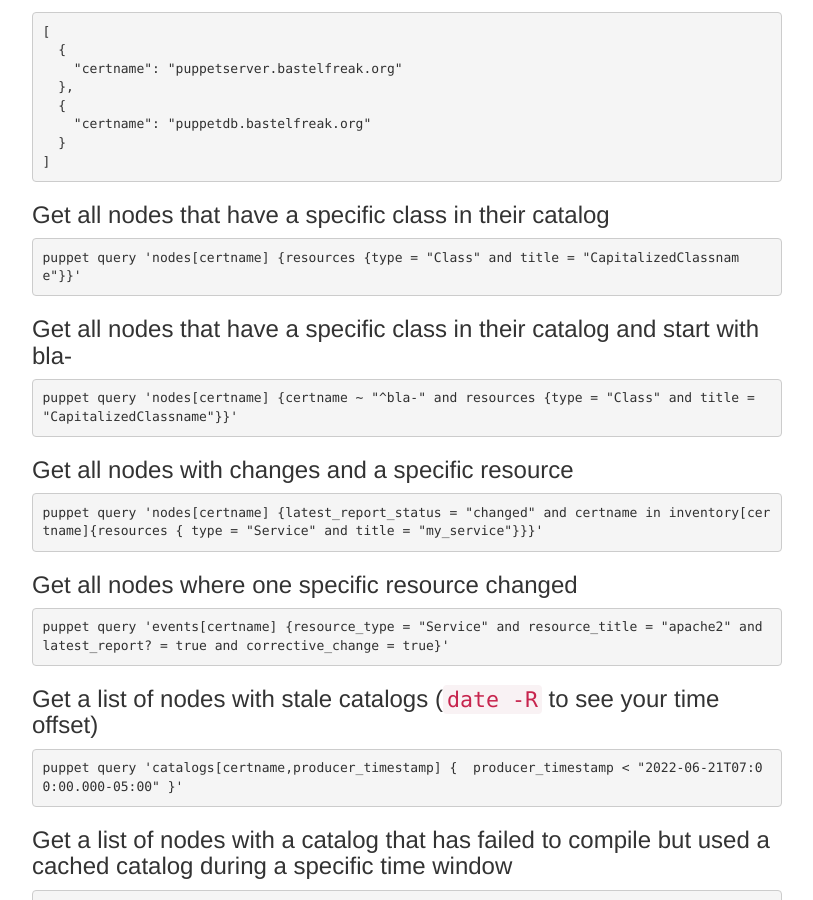
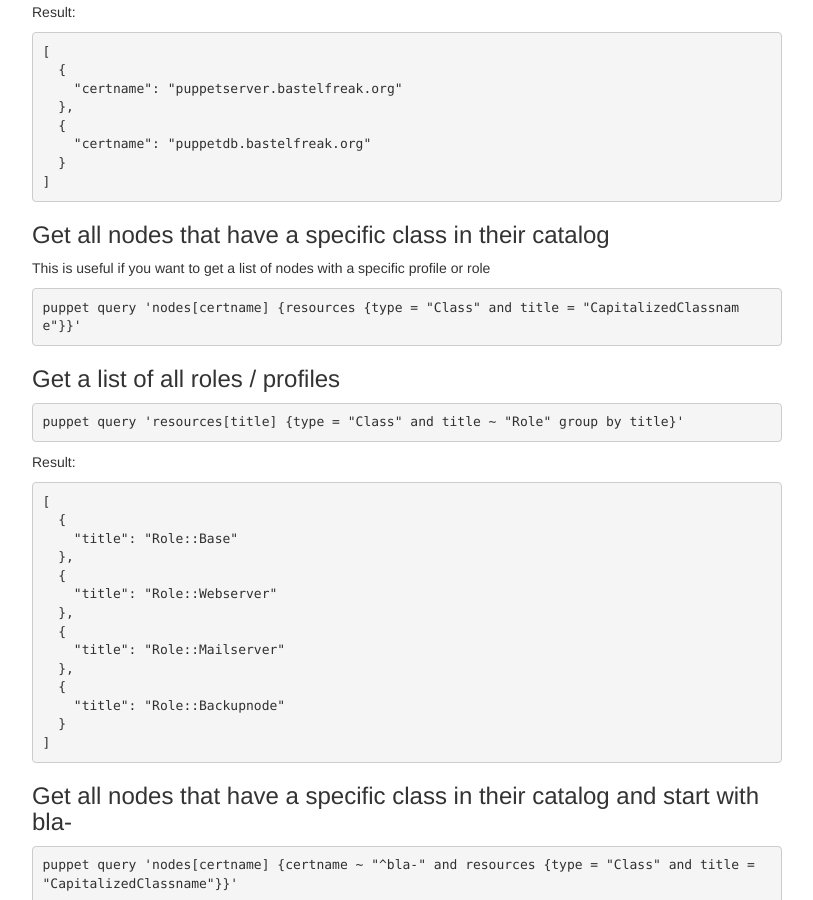
Before and after one commit to voxpupuli/voxpupuli.github.io, a Jekyll site: the page built from _docs/pql_queries.md, in a window 1280 px wide and 900 px high, scrolled down 1519 px. Shown: the whole window, without its empty margins (233-1046 px from the left). Built offline with Jekyll 4.4.1, drawn with Linux system fonts in a browser that asks for light colours; nearby versions of some CDN libraries; some of the changed text lies outside the part shown.

Commit message:
Document PQL query for classes

````diff
--- a/_docs/pql_queries.md
+++ b/_docs/pql_queries.md
@@ -55,8 +55,35 @@
 
 ### Get all nodes that have a specific class in their catalog
 
+This is useful if you want to get a list of nodes with a specific profile or role
+
 ```
 puppet query 'nodes[certname] {resources {type = "Class" and title = "CapitalizedClassname"}}'
+```
+
+### Get a list of all roles / profiles
+
+```
+puppet query 'resources[title] {type = "Class" and title ~ "Role" group by title}'
+```
+
+Result:
+
+```
+[
+  {
+    "title": "Role::Base"
+  },
+  {
+    "title": "Role::Webserver"
+  },
+  {
+    "title": "Role::Mailserver"
+  },
+  {
+    "title": "Role::Backupnode"
+  }
+]
 ```
 
 ### Get all nodes that have a specific class in their catalog and start with bla-
````
